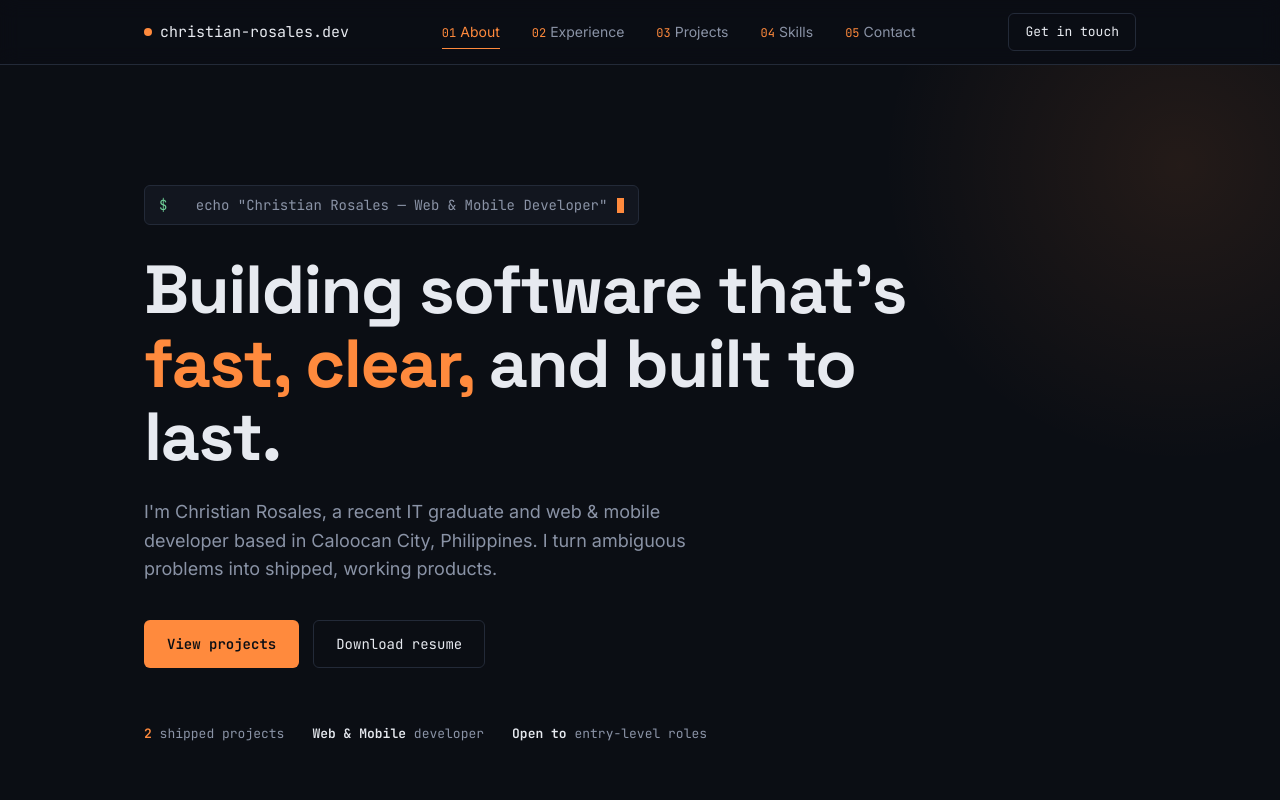
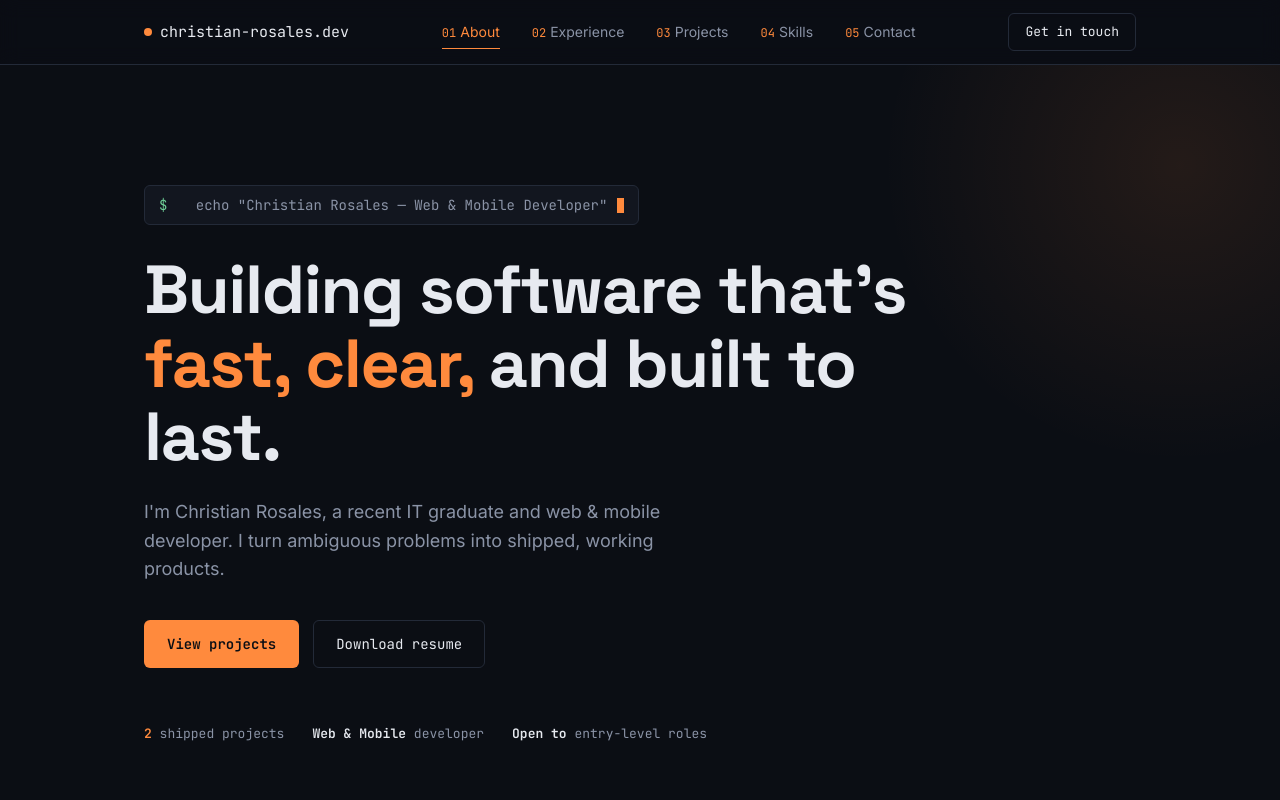
Before and after one commit to tiannn714/Portfolio, a website built with Vite: page index.html in a window 1280 px wide. Shown: the top 800 px of the page. Built offline with nearby package versions, Linux system fonts and the light colour scheme.

Commit message:
fix resume

```diff
--- a/index.html
+++ b/index.html
@@ -44,7 +44,7 @@
     <div class="wrap">
       <div class="terminal"><span class="prompt">$</span>&nbsp;<span id="typewriter"></span><span class="cursor"></span></div>
       <h1>Building software that's <span class="accent">fast, clear,</span> and built to last.</h1>
-      <p class="lede">I'm Christian Rosales, a recent IT graduate and web &amp; mobile developer based in Caloocan City, Philippines. I turn ambiguous problems into shipped, working products.</p>
+      <p class="lede">I'm Christian Rosales, a recent IT graduate and web &amp; mobile developer. I turn ambiguous problems into shipped, working products.</p>
       <div class="hero-actions">
         <a class="btn btn-primary" href="#projects">View projects</a>
         <a class="btn btn-ghost" href="/christian-rosales-resume.pdf" download>Download resume</a>
```
